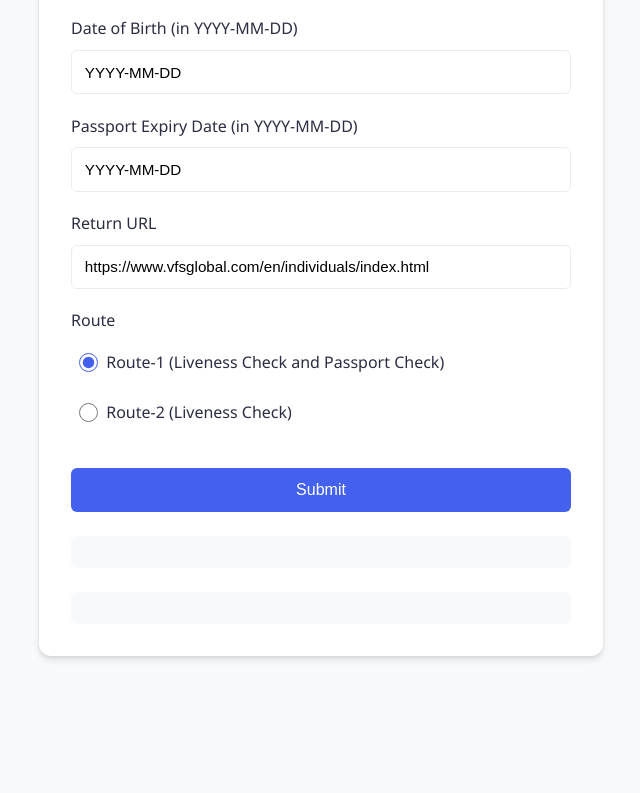
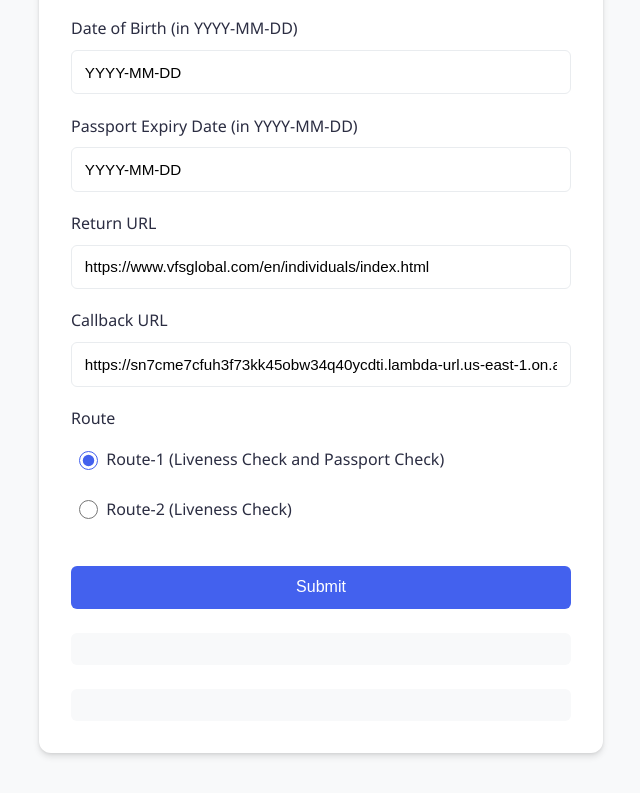
Before and after one commit to Navikenz-testing/token_initiator, a plain HTML site: page index.html in a window 1280 px wide. Shown: the part 734-1527 px from the top of the page, without its empty margins (319-959 px from the left). Before the commit the page ends 1430 px from the top, so only its background shows below. Drawn offline with Linux system fonts and the light colour scheme.

Commit message:
Update index.html

```diff
--- a/index.html
+++ b/index.html
@@ -187,6 +187,10 @@
                 <input type="text" id="returnURL" name="returnURL" value="https://www.vfsglobal.com/en/individuals/index.html">
             </div>
             <div class="form-group">
+                <label for="callbackURL">Callback URL</label>
+                <input type="text" id="callbackURL" name="callbackURL" value="https://sn7cme7cfuh3f73kk45obw34q40ycdti.lambda-url.us-east-1.on.aws/callback-test">
+            </div>
+            <div class="form-group">
                 <label for="route">Route</label>
                 <div class="radio-group">
                     <div class="radio-option">
@@ -218,7 +222,8 @@
                 dateofbirth: form.dateofbirth.value,
                 dateofexpiry: form.dateofexpiry.value,
                 route: form.route.value || 'route-1',
-                return_url: form.returnURL.value
+                return_url: form.returnURL.value,
+                callback_url: form.callbackURL.value
             };
 
             fetch('https://ijuqbxtbnhozpiyf7v37qox33y0qdeqz.lambda-url.eu-north-1.on.aws/token', {
```
